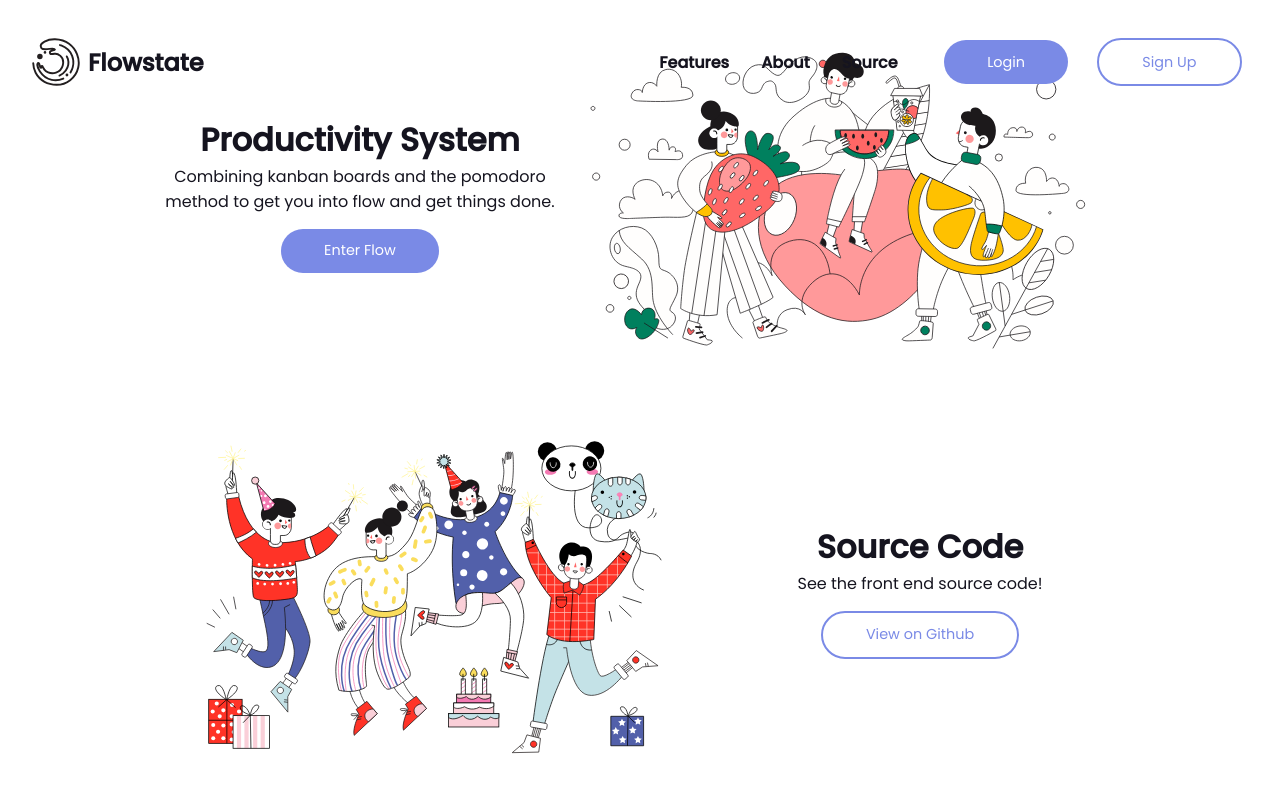
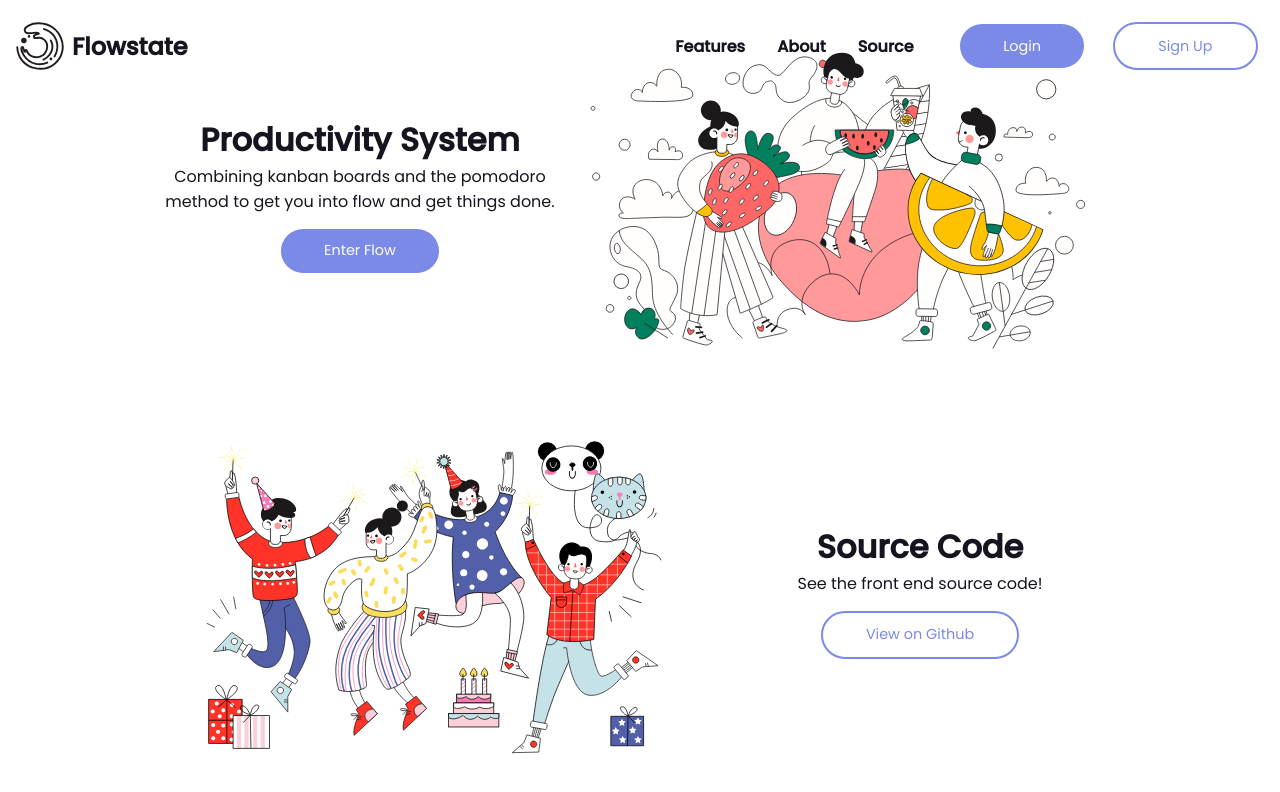
Before and after one commit to mei-lu/flowstate, a React (Create React App) app: page / in a window 1280 px wide. Shown: the top 792 px of the page. Built offline with nearby package versions, Linux system fonts and the light colour scheme; no server answers.

Commit message:
Public nav styling

```diff
--- a/src/style/Assets.css
+++ b/src/style/Assets.css
@@ -63,7 +63,7 @@
   /* Public Nav Bar */
 .landing-nav {
   position: fixed;
-    padding: 1.5rem;
+  padding: .5rem;
   box-sizing: border-box;
   display: flex;
   align-items: center;
```
Lines whose indentation alone changed are shown as unchanged.
